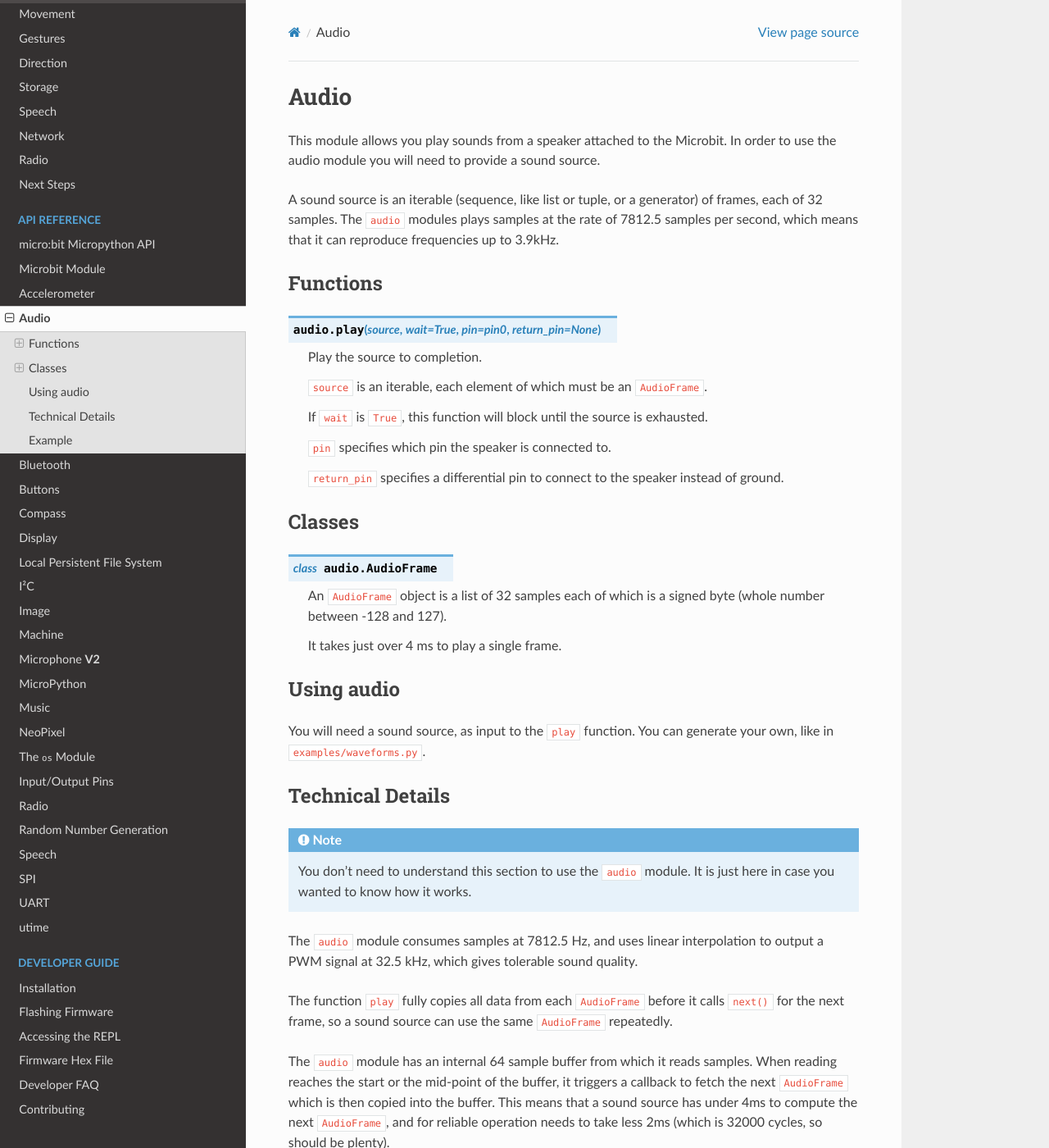
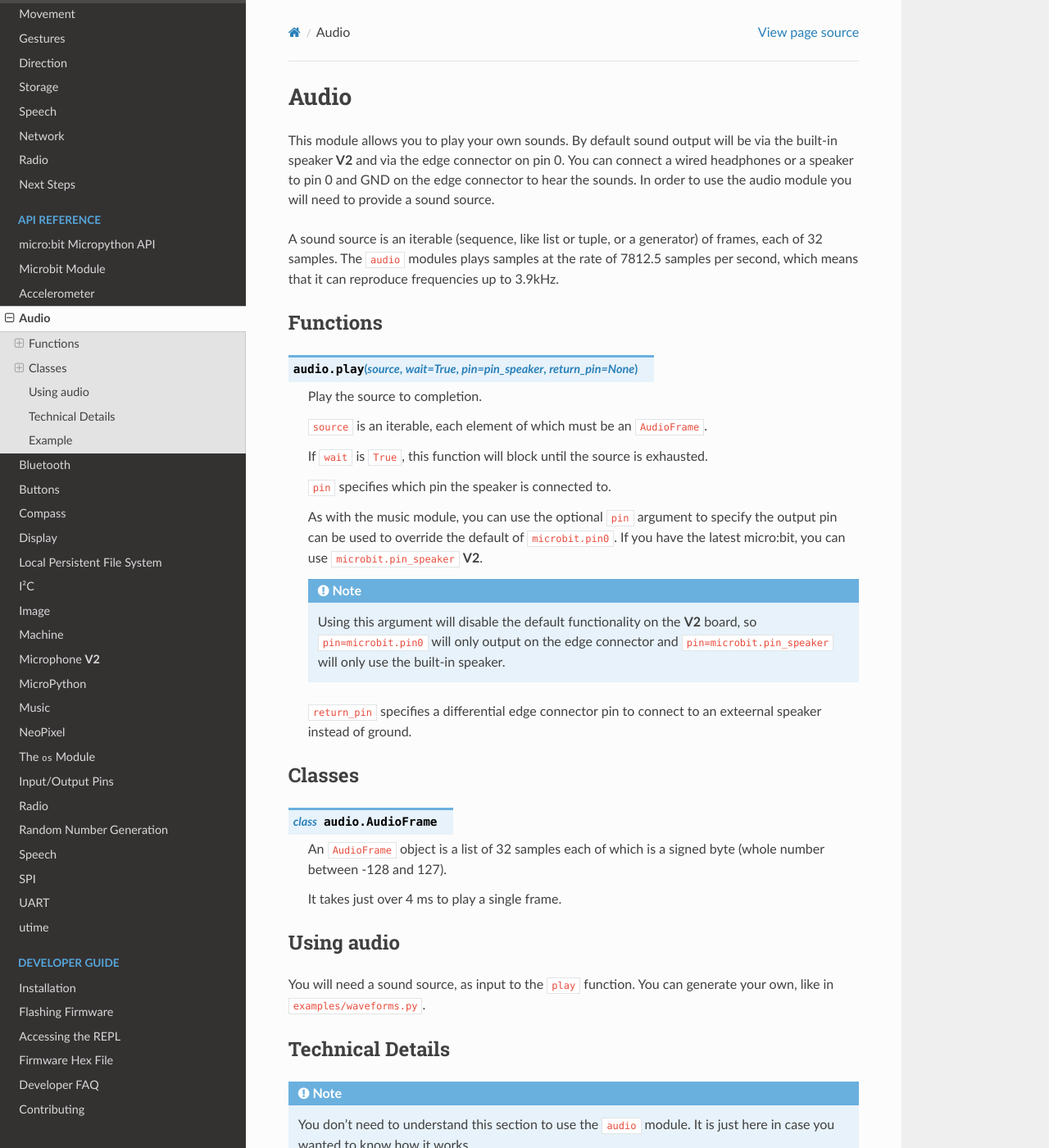
Before and after one commit to bbcmicrobit/micropython, a Sphinx documentation site: the page built from docs/audio.rst, in a window 1280 px wide and 1400 px high. Shown: the whole window at 82% size. Built offline with Sphinx 7.4.7 and the Read the Docs theme 2.0.0, drawn with Linux system fonts in a browser that asks for light colours.

Commit message:
update audio

```diff
--- a/docs/audio.rst
+++ b/docs/audio.rst
@@ -3,8 +3,11 @@ Audio
 
 .. py:module:: audio
 
-This module allows you play sounds from a speaker attached to the Microbit.
-In order to use the audio module you will need to provide a sound source.
+This module allows you to play your own sounds. By default sound output
+will be via the built-in speaker **V2** and via the edge connector on
+pin 0. You can connect a wired headphones or a speaker to pin 0 and GND
+on the edge connector to hear the sounds. In order to use the audio module
+you will need to provide a sound source.
 
 A sound source is an iterable (sequence, like list or tuple, or a generator) of
 frames, each of 32 samples.
@@ -14,7 +17,7 @@ which means that it can reproduce frequencies up to 3.9kHz.
 Functions
 =========
 
-.. py:function:: play(source, wait=True, pin=pin0, return_pin=None)
+.. py:function:: play(source, wait=True, pin=pin_speaker, return_pin=None)
 
     Play the source to completion.
 
@@ -24,8 +27,19 @@ Functions
 
     ``pin`` specifies which pin the speaker is connected to.
 
-    ``return_pin`` specifies a differential pin to connect to the speaker
-    instead of ground.
+    As with the music module, you can use the optional ``pin`` argument to specify the
+    output pin can be used to override the default of ``microbit.pin0``.
+    If you have the latest micro:bit, you can use ``microbit.pin_speaker``
+    **V2**.
+
+    .. note::
+        Using this argument will disable the default functionality on the
+        **V2** board, so ``pin=microbit.pin0`` will only output on the
+        edge connector and ``pin=microbit.pin_speaker`` will only use
+        the built-in speaker.
+
+    ``return_pin`` specifies a differential edge connector pin to connect
+    to an exteernal speaker instead of ground.
 
 Classes
 =======
```
